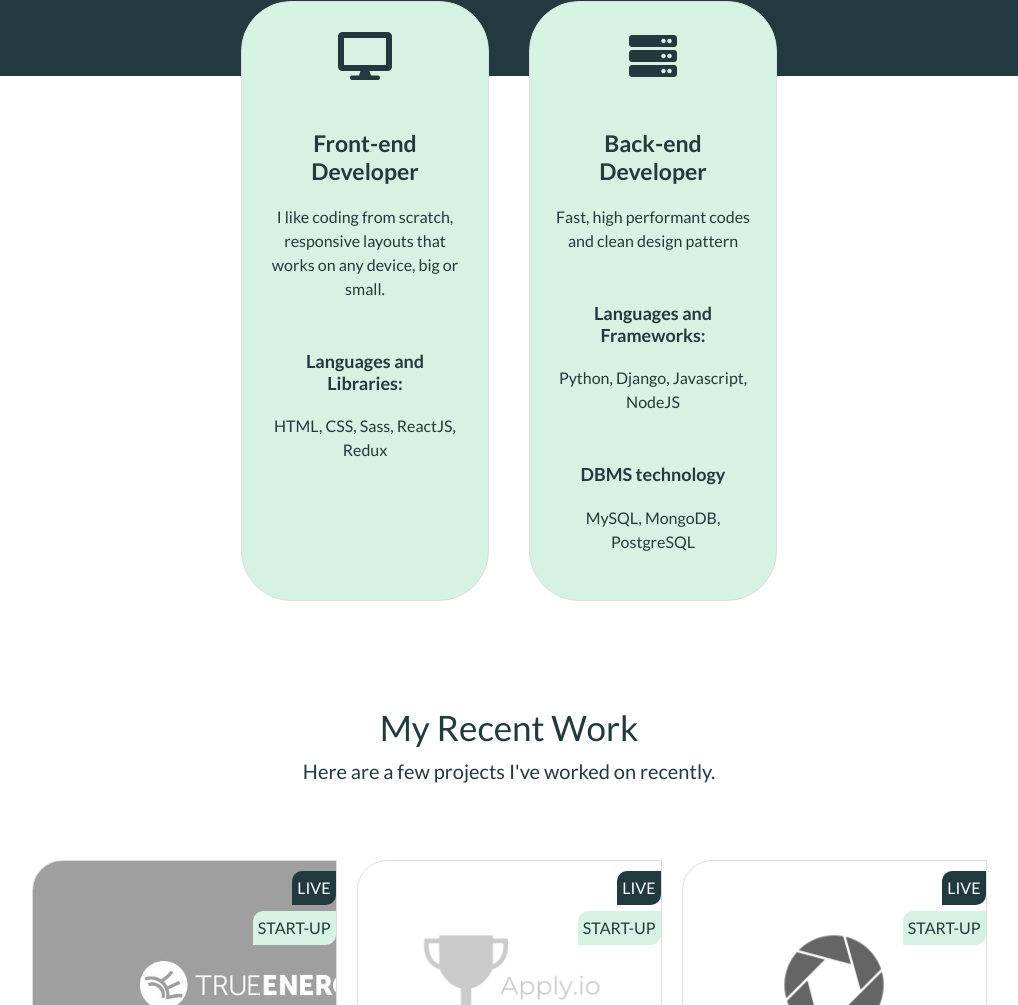
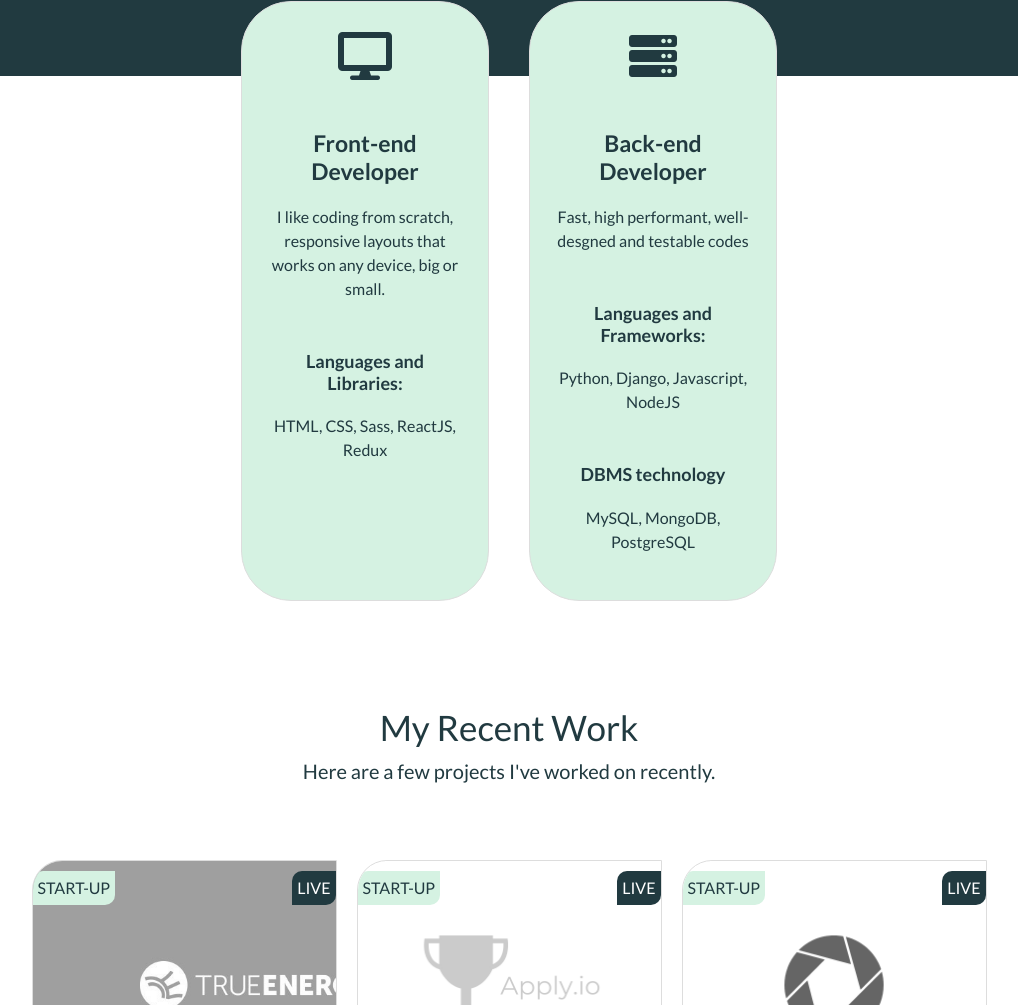
Before and after one commit to Ayobamiu/ayobami.me, a plain HTML site: page index.html in a window 1280 px wide. Shown: the part 1080-2085 px from the top of the page, without its empty margins (131-1149 px from the left). Drawn offline with nearby package versions, Linux system fonts and the light colour scheme.

Commit message:
make it better

```diff
--- a/app.css
+++ b/app.css
@@ -507,8 +507,8 @@ main img {
 }
 .label-startup {
   position: absolute;
-  top: 50px;
-  right: 0;
+  top: 10px;
+  left:  0;
   background-color: var(--light);
   color: var(--darker);
   padding: 5px;
--- a/index.html
+++ b/index.html
@@ -77,7 +77,7 @@
       <div class="back">
         <i class="fa fa-server fa-3x learning-paths__icon"></i>
         <h1>Back-end Developer</h1>
-        <p>Fast, high performant codes and clean design pattern</p>
+        <p>Fast, high performant, well-desgned and testable codes</p>
         <h3>Languages and Frameworks:</h3>
         <p>Python, Django, Javascript, NodeJS</p>
         <h3>DBMS technology</h3>
@@ -100,7 +100,7 @@
               products and investment.
             </p>
             <a
-              href="www.trueenergy.com.ng"
+              href="http://www.trueenergy.com.ng"
               title="Visit trueenergy.com.ng"
               class="view-website-button"
               >View website &rarr;</a
@@ -302,7 +302,9 @@
     <section class="call-for-collaboration">
       <h1>Start a project</h1>
       <p>
-        Interested in working together?<span class="hands">&#129309;&#127997;</span>
+        Interested in working together?<span class="hands"
+          >&#129309;&#127997;</span
+        >
         We should queue up a chat. I’ll buy the coffee.
       </p>
       <a href="mailto:ayobamiu@gmail.com" title="Send me an email"
```
Also changed, not shown: 1 other file.
